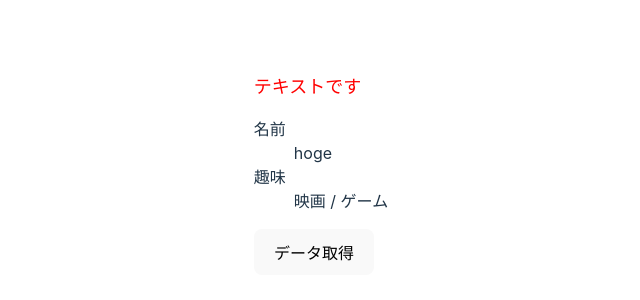
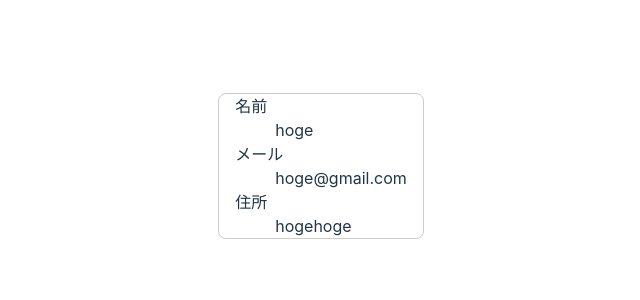
Before and after one commit to yamashita-ki/react-typescript, a React (Vite) app: page / in a window 1280 px wide. Shown: the part 234-534 px from the top of the page, without its empty margins (319-959 px from the left). Built offline with nearby package versions, Linux system fonts and the light colour scheme.

Commit message:
react-typescript

```diff
--- a/src/App.tsx
+++ b/src/App.tsx
@@ -1,40 +1,21 @@
 import axios from "axios";
 import { useState } from "react";
 import "./App.css";
-import { Todo } from "./Todo";
 import { Text } from "./Text";
 import { TodoType } from "./type/TodoType";
-import { UserProfile } from "./UserProfile";
-import { UserType } from "./type/UserType";
+import { UserCard } from "./UserCard";
 
 function App() {
-  const [todos, setTodos] = useState<Array<TodoType>>([]);
-  const user:UserType = {
+  const user = {
+    id:1,
     name:"hoge",
-    hobbies : ["映画", "ゲーム"]
+    email:"hoge@gmail.com",
+    address:"hogehoge"
   }
-  const onClickFetchData = () => {
-    axios
-      .get<Array<TodoType>>("https://jsonplaceholder.typicode.com/todos")
-      .then((res) => {
-        setTodos(res.data);
-      });
-  };
   return (
     <div className="App">
-      <Text color="red" fontSize="18px"/>
-      <UserProfile user={user} />
-      <button onClick={onClickFetchData}>データ取得</button>
-      {todos.map((todo) => (
-        <Todo
-          key={todo.id}
-          title={todo.title}
-          userId={todo.userId}
-          completed={todo.completed}
-        />
-      ))}
+      <UserCard user={user} />
     </div>
-
   );
 }
 
--- /dev/null
+++ b/src/UserCard.tsx
@@ -0,0 +1,26 @@
+import { FC } from "react"
+import { UserProfileType } from "./type/UserProfileType"
+
+type Props = {
+  user:UserProfileType;
+}
+
+export const UserCard:FC<Props> = (props) => {
+  const {user} = props;
+  const style = {
+    border: "solid 1px #ccc",
+    borderRadius:"8px",
+    padding :"0 16px",
+    margin:"8px"
+  }
+  return (
+    <dl style={style}>
+      <dt>名前</dt>
+      <dd>{user.name}</dd>
+      <dt>メール</dt>
+      <dd>{user.email}</dd>
+      <dt>住所</dt>
+      <dd>{user.address}</dd>
+    </dl>
+  )
+}
--- a/src/UserProfile.tsx
+++ /dev/null
@@ -1,18 +0,0 @@
-import { FC } from "react"
-import { UserType } from "./type/UserType"
-
-type Props = {
-  user:UserType;
-}
-
-export const UserProfile:FC<Props> = (props) => {
-  const {user} = props;
-  return (
-    <dl>
-      <dt>名前</dt>
-      <dd>{user.name}</dd>
-      <dt>趣味</dt>
-      <dd>{user.hobbies?.join(" / ")}</dd>
-    </dl>
-  )
-}
--- /dev/null
+++ b/src/type/UserProfileType.ts
@@ -0,0 +1,6 @@
+export type UserProfileType = {
+  id: number,
+  name: string,
+  email: string,
+  address: string
+}
--- a/src/type/UserType.ts
+++ /dev/null
@@ -1,4 +0,0 @@
-export type UserType = {
-  name: string;
-  hobbies?:Array<string>;
-}
```
